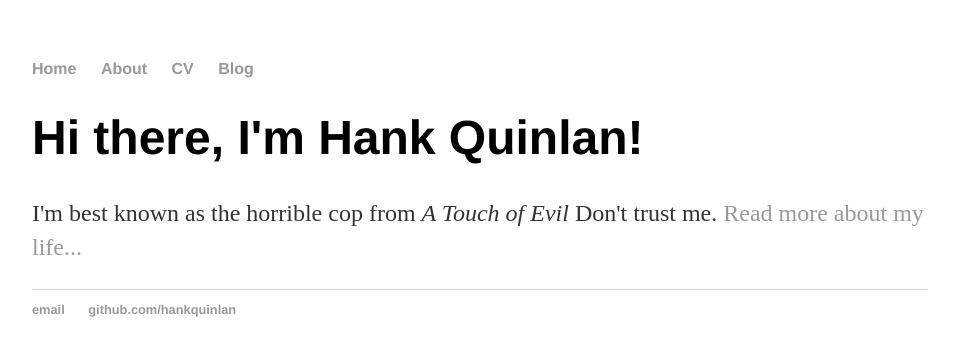
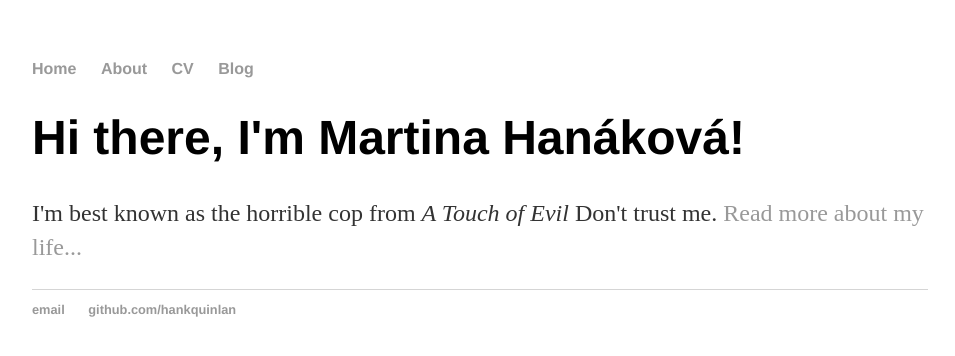
Before and after one commit to martinahanakova/martinahanakova.github.io, a Jekyll site: the page built from index.html, in a window 1280 px wide. Shown: the top 356 px of the page, without its empty margins (160-1115 px from the left). Built offline with Jekyll 4.4.1, drawn with Linux system fonts in a browser that asks for light colours.

Commit message:
Other changes

```diff
--- a/index.html
+++ b/index.html
@@ -3,6 +3,6 @@ layout: default
 title: Hank Quinlan, Horrible Cop
 ---
 <div class="blurb">
-	<h1>Hi there, I'm Hank Quinlan!</h1>
+	<h1>Hi there, I'm Martina Hanáková!</h1>
 	<p>I'm best known as the horrible cop from <em>A Touch of Evil</em> Don't trust me. <a href="/about">Read more about my life...</a></p>
 </div><!-- /.blurb -->
```
